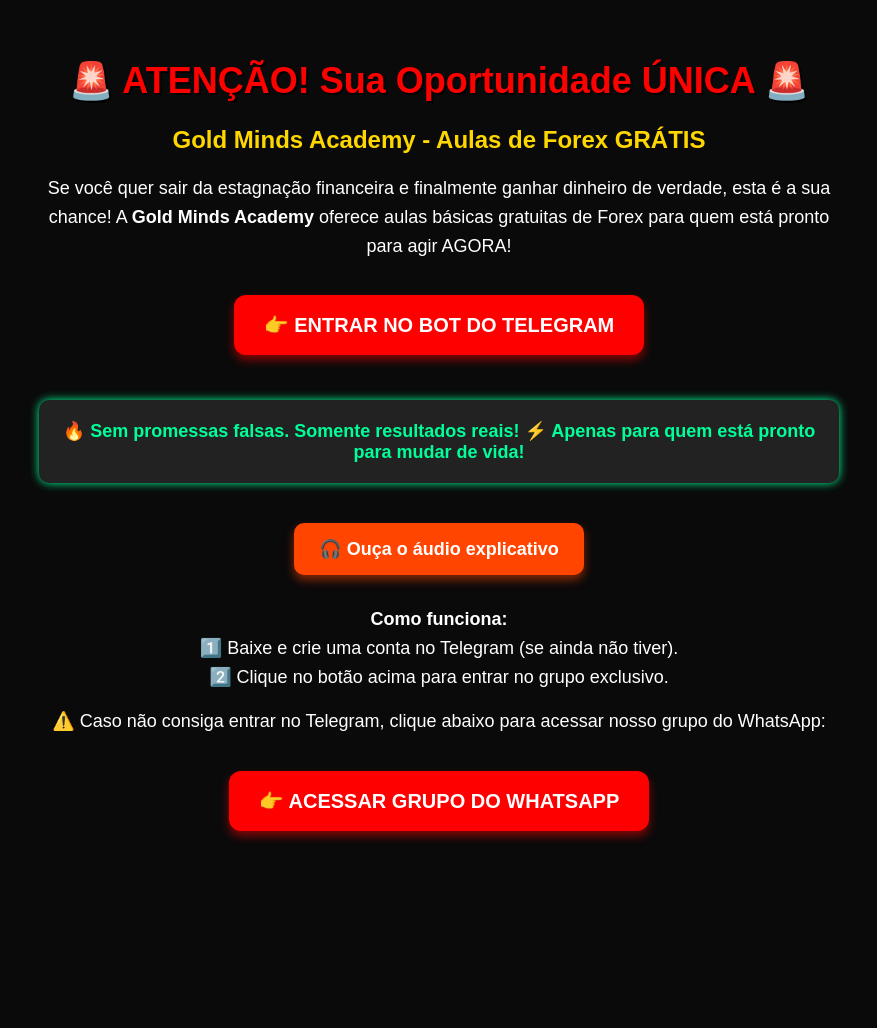
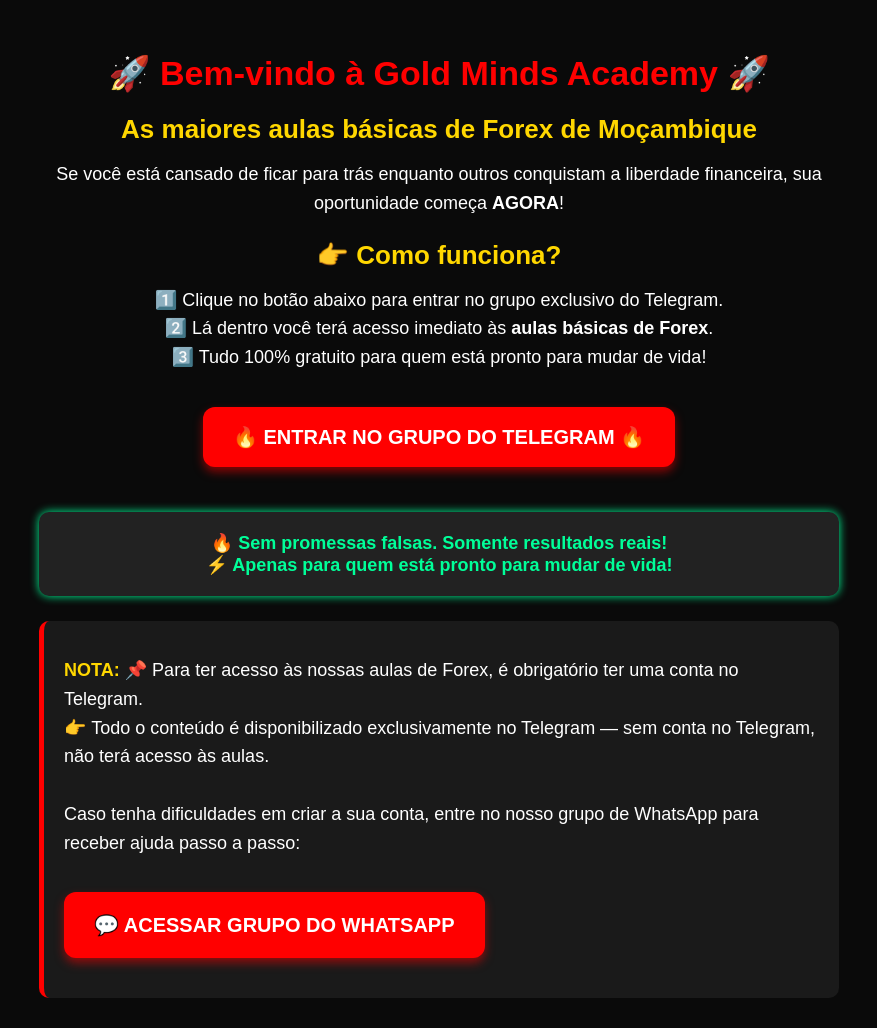
Before and after one commit to communityforex/Gold-Minds, a plain HTML site: page index.html in a window 1280 px wide. Shown: the whole page, without its empty margins (201-1078 px from the left). Before the commit the page ends 881 px from the top, so only its background shows below. Drawn offline with Linux system fonts and the light colour scheme.

Commit message:
index.html

```diff
--- a/index.html
+++ b/index.html
@@ -3,9 +3,8 @@
 <head>
   <meta charset="UTF-8">
   <meta name="viewport" content="width=device-width, initial-scale=1.0">
-  <title>Gold Minds Academy - Transforme sua vida financeira</title>
+  <title>Gold Minds Academy - Aulas de Forex Grátis</title>
   <style>
-    /* Geral */
     body {
       font-family: Arial, sans-serif;
       background: #0a0a0a; /* Fundo preto */
@@ -22,16 +21,15 @@
     }
 
     h1 {
-      color: #ff0000; /* Vermelho chamativo */
-      font-size: 36px;
-      margin-top: 30px;
-      text-shadow: 2px 2px #000;
+      color: #ff0000;
+      font-size: 34px;
+      margin-bottom: 15px;
     }
 
     h2 {
-      color: #FFD700; /* Dourado */
-      font-size: 24px;
-      margin-top: 10px;
+      color: #FFD700;
+      font-size: 26px;
+      margin-bottom: 10px;
     }
 
     p {
@@ -42,7 +40,7 @@
 
     .cta {
       display: inline-block;
-      background: #ff0000; /* Vermelho impactante */
+      background: #ff0000;
       color: #fff;
       padding: 18px 30px;
       margin: 20px 0;
@@ -61,7 +59,7 @@
 
     .highlight {
       background: #222;
-      color: #00ff99; /* Verde neon */
+      color: #00ff99;
       padding: 20px;
       border-radius: 10px;
       margin: 25px 0;
@@ -70,79 +68,54 @@
       box-shadow: 0 0 10px #00ff99;
     }
 
-    #playAudioBtn {
-      display: inline-block;
-      background: #ff4500; /* Laranja forte */
+    .note {
+      background: #1a1a1a;
       color: #fff;
-      padding: 15px 25px;
+      padding: 20px;
       border-radius: 10px;
-      font-weight: bold;
-      cursor: pointer;
-      margin: 15px 0;
-      font-size: 18px;
-      border: none;
-      box-shadow: 0 5px 10px rgba(255,69,0,0.5);
-      transition: 0.3s;
+      margin-top: 25px;
+      font-size: 16px;
+      line-height: 1.5;
+      border-left: 5px solid #ff0000;
+      text-align: left;
     }
 
-    #playAudioBtn:hover {
-      background: #e63900;
-      box-shadow: 0 5px 15px rgba(255,69,0,0.7);
-    }
-
-    audio {
-      display: none;
+    .note strong {
+      color: #FFD700;
     }
   </style>
 </head>
 <body>
   <div class="container">
-    <h1>🚨 ATENÇÃO! Sua Oportunidade ÚNICA 🚨</h1>
-    <h2>Gold Minds Academy - Aulas de Forex GRÁTIS</h2>
+    <!-- Boas-vindas -->
+    <h1>🚀 Bem-vindo à Gold Minds Academy 🚀</h1>
+    <h2>As maiores aulas básicas de Forex de Moçambique</h2>
+    <p>Se você está cansado de ficar para trás enquanto outros conquistam a liberdade financeira, sua oportunidade começa <strong>AGORA</strong>!</p>
 
-    <p>Se você quer sair da estagnação financeira e finalmente ganhar dinheiro de verdade, esta é a sua chance!
-    A <strong>Gold Minds Academy</strong> oferece aulas básicas gratuitas de Forex para quem está pronto para agir AGORA!</p>
+    <!-- Explicação -->
+    <h2>👉 Como funciona?</h2>
+    <p>1️⃣ Clique no botão abaixo para entrar no grupo exclusivo do Telegram.<br>
+       2️⃣ Lá dentro você terá acesso imediato às <strong>aulas básicas de Forex</strong>.<br>
+       3️⃣ Tudo 100% gratuito para quem está pronto para mudar de vida!</p>
 
-    <!-- Botão do Telegram -->
-    <a href="https://t.me/Gold_MindsBot" class="cta" id="telegramBtn">👉 ENTRAR NO BOT DO TELEGRAM</a>
+    <!-- Botão Telegram -->
+    <a href="https://t.me/Gold_MindsBot" class="cta">🔥 ENTRAR NO GRUPO DO TELEGRAM 🔥</a>
 
+    <!-- Destaque -->
     <div class="highlight">
-      🔥 Sem promessas falsas. Somente resultados reais!
+      🔥 Sem promessas falsas. Somente resultados reais!<br>
       ⚡ Apenas para quem está pronto para mudar de vida!
     </div>
 
-    <!-- Botão para tocar o áudio -->
-    <button id="playAudioBtn">🎧 Ouça o áudio explicativo</button>
-    <audio id="audioIntro">
-      <source src="audio-intro.mp3" type="audio/mpeg">
-      Seu navegador não suporta reprodução de áudio.
-    </audio>
+    <!-- Nota Importante -->
+    <div class="note">
+      <p><strong>NOTA:</strong> 📌 Para ter acesso às nossas aulas de Forex, é obrigatório ter uma conta no Telegram.<br>
+      👉 Todo o conteúdo é disponibilizado exclusivamente no Telegram — sem conta no Telegram, não terá acesso às aulas.<br><br>
+      Caso tenha dificuldades em criar a sua conta, entre no nosso grupo de WhatsApp para receber ajuda passo a passo:</p>
 
-    <p><strong>Como funciona:</strong><br>
-    1️⃣ Baixe e crie uma conta no Telegram (se ainda não tiver).<br>
-    2️⃣ Clique no botão acima para entrar no grupo exclusivo.</p>
-
-    <p>⚠️ Caso não consiga entrar no Telegram, clique abaixo para acessar nosso grupo do WhatsApp:</p>
-
-    <a href="https://chat.whatsapp.com/CkMM65eNUZyJNO7Vvzi0ng?mode=ems_copy_c" class="cta">👉 ACESSAR GRUPO DO WHATSAPP</a>
+      <!-- Botão WhatsApp -->
+      <a href="https://chat.whatsapp.com/CkMM65eNUZyJNO7Vvzi0ng?mode=ems_copy_c" class="cta">💬 ACESSAR GRUPO DO WHATSAPP</a>
+    </div>
   </div>
-
-  <script>
-    const btn = document.getElementById('playAudioBtn');
-    const audio = document.getElementById('audioIntro');
-    const telegramBtn = document.getElementById('telegramBtn');
-
-    // Botão de áudio
-    btn.addEventListener('click', () => {
-      audio.play();
-    });
-
-    // Redirecionamento alternativo caso Telegram não abra
-    telegramBtn.addEventListener('click', (e) => {
-      setTimeout(() => {
-        window.open("https://chat.whatsapp.com/CkMM65eNUZyJNO7Vvzi0ng?mode=ems_copy_c", "_blank");
-      }, 5000); // 5 segundos de delay
-    });
-  </script>
 </body>
 </html>
```
